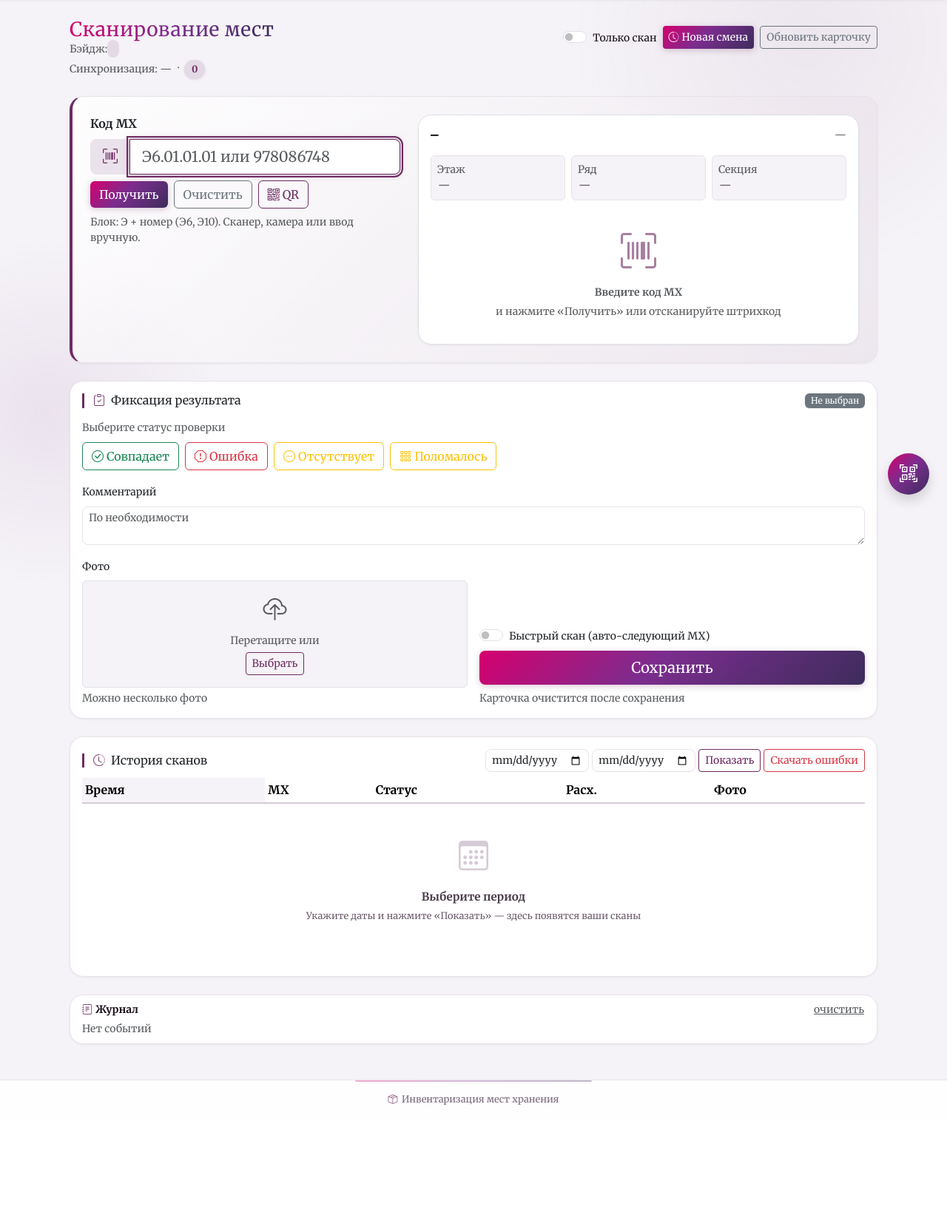
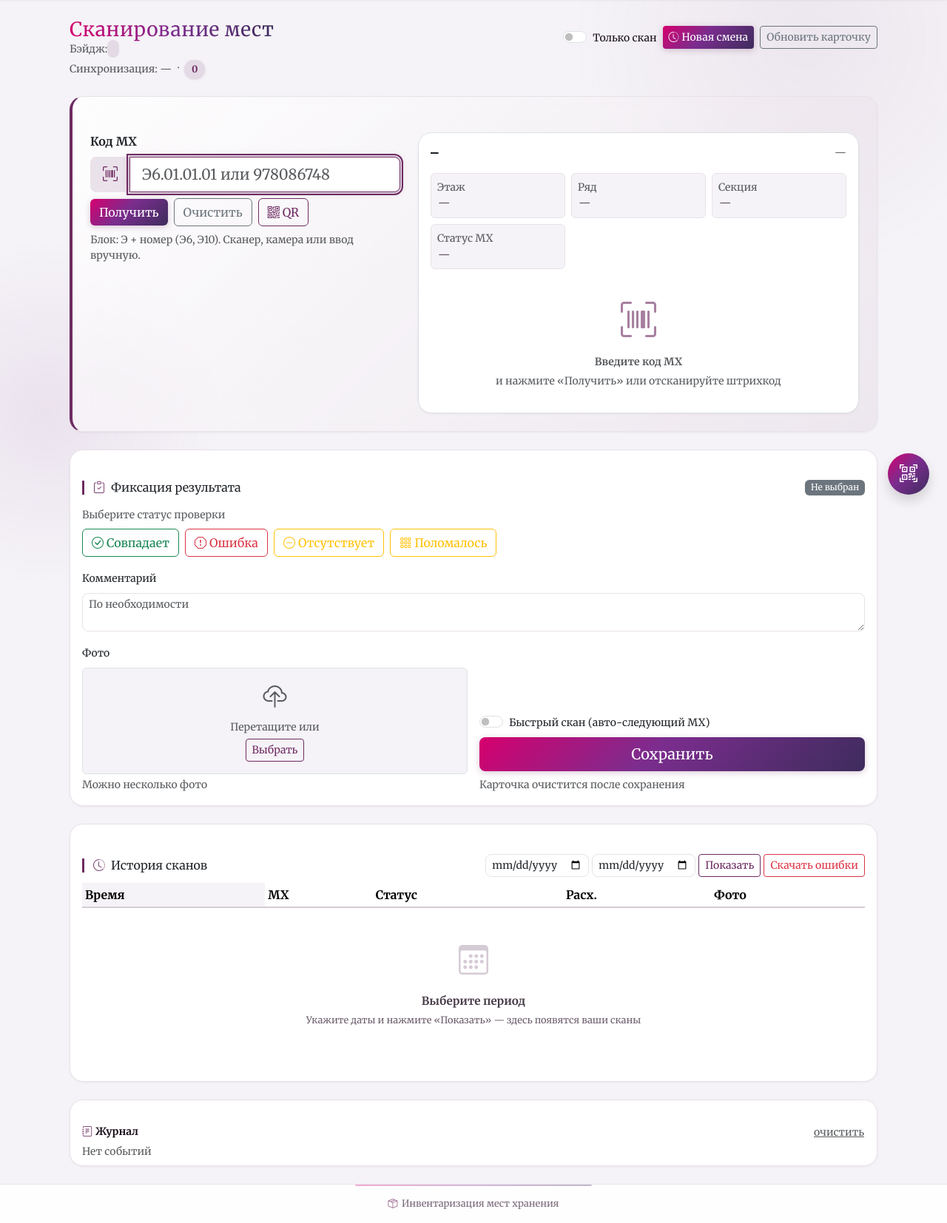
Before and after one commit to Banifaziy111/inventarizacia, a Flask app: template templates/work.html in a window 1280 px wide. Shown: the part 107-1761 px from the top of the page at 74% size. Before the commit the page ends 1602 px from the top, so only its background shows below. Run offline with Flask 3, Linux system fonts and the light colour scheme; the template is opened without the code that fills it, so the values that code supplies are empty; some libraries are stand-ins or nearby versions.

Commit message:
Восстановление разметки из бэкапа (до смены вёрстки)
Made-with: Cursor

```diff
--- a/static/styles.css
+++ b/static/styles.css
@@ -1491,6 +1491,27 @@ body[data-theme="dark"] .theme-icon-moon {
     color: var(--primary);
 }
 
+/* Разделители между блоками на рабочей странице */
+.work-blocks {
+    display: flex;
+    flex-direction: column;
+    gap: 0;
+}
+
+.work-blocks > .work-block {
+    margin-bottom: 0;
+}
+
+.work-blocks > .work-block + .work-block {
+    margin-top: 1.5rem;
+    padding-top: 1.5rem;
+    border-top: 1px solid var(--border);
+}
+
+[data-theme="dark"] .work-blocks > .work-block + .work-block {
+    border-top-color: var(--border);
+}
+
 /* Чип «Повторить последний МХ» */
 .repeat-mx-chip {
     display: inline-flex;
--- a/templates/work.html
+++ b/templates/work.html
@@ -7,7 +7,8 @@
 {% block title %}Рабочее место{% endblock %}
 
 {% block content %}
-<section class="mb-4 content-fade-in">
+<div class="work-blocks">
+<section class="work-block content-fade-in">
     <div class="d-flex flex-wrap justify-content-between align-items-center gap-2">
         <div>
             <h1 class="h4 mb-0 heading-gradient">Сканирование мест</h1>
@@ -45,7 +46,7 @@
     </div>
 </section>
 
-<section class="card mb-4 scan-hero">
+<section class="card work-block scan-hero">
     <div class="card-body p-4">
         <div class="row g-4">
             <div class="col-lg-5">
@@ -101,6 +102,12 @@
                                     <div class="fw-semibold place-value-empty" id="mxSection">—</div>
                                 </div>
                             </div>
+                            <div class="col-12 col-md-6 col-lg-4">
+                                <div class="p-2 rounded small info-block">
+                                    <div class="text-muted">Статус МХ</div>
+                                    <div class="fw-semibold place-value-empty" id="mxStatus">—</div>
+                                </div>
+                            </div>
                         </div>
                         <div class="place-card-empty-state text-center py-3" id="placeCardEmptyHint">
                             <i class="bi bi-upc-scan empty-state-icon d-block mb-2" aria-hidden="true"></i>
@@ -131,7 +138,7 @@
     </div>
 </section>
 
-<section class="card mb-4 full-mode-only">
+<section class="card work-block full-mode-only">
     <div class="card-body">
         <div class="d-flex justify-content-between align-items-center mb-3">
             <h3 class="h6 mb-0 section-title"><i class="bi bi-clipboard-check"></i>Фиксация результата</h3>
@@ -197,7 +204,7 @@
     </div>
 </section>
 
-<section class="card mb-4 full-mode-only card-history">
+<section class="card work-block full-mode-only card-history">
     <div class="card-body">
         <div class="d-flex flex-wrap justify-content-between align-items-center gap-2 mb-2">
             <h3 class="h6 mb-0 section-title"><i class="bi bi-clock-history"></i>История сканов</h3>
@@ -229,7 +236,7 @@
     </div>
 </section>
 
-<aside class="card mb-4 full-mode-only card-journal" id="notificationPanel">
+<aside class="card work-block full-mode-only card-journal" id="notificationPanel">
     <div class="card-body py-2">
         <div class="d-flex justify-content-between align-items-center">
             <span class="small fw-semibold section-title-inline"><i class="bi bi-journal-text me-1"></i>Журнал</span>
@@ -238,6 +245,7 @@
         <div class="small text-muted mt-1" id="notificationList">Нет событий</div>
     </div>
 </aside>
+</div>
 
 <button type="button" class="btn btn-primary rounded-circle position-fixed bottom-0 end-0 m-4 shadow full-mode-only" id="fabScanBtn"
         style="width:56px;height:56px;z-index:1050" title="QR-сканер">
```
